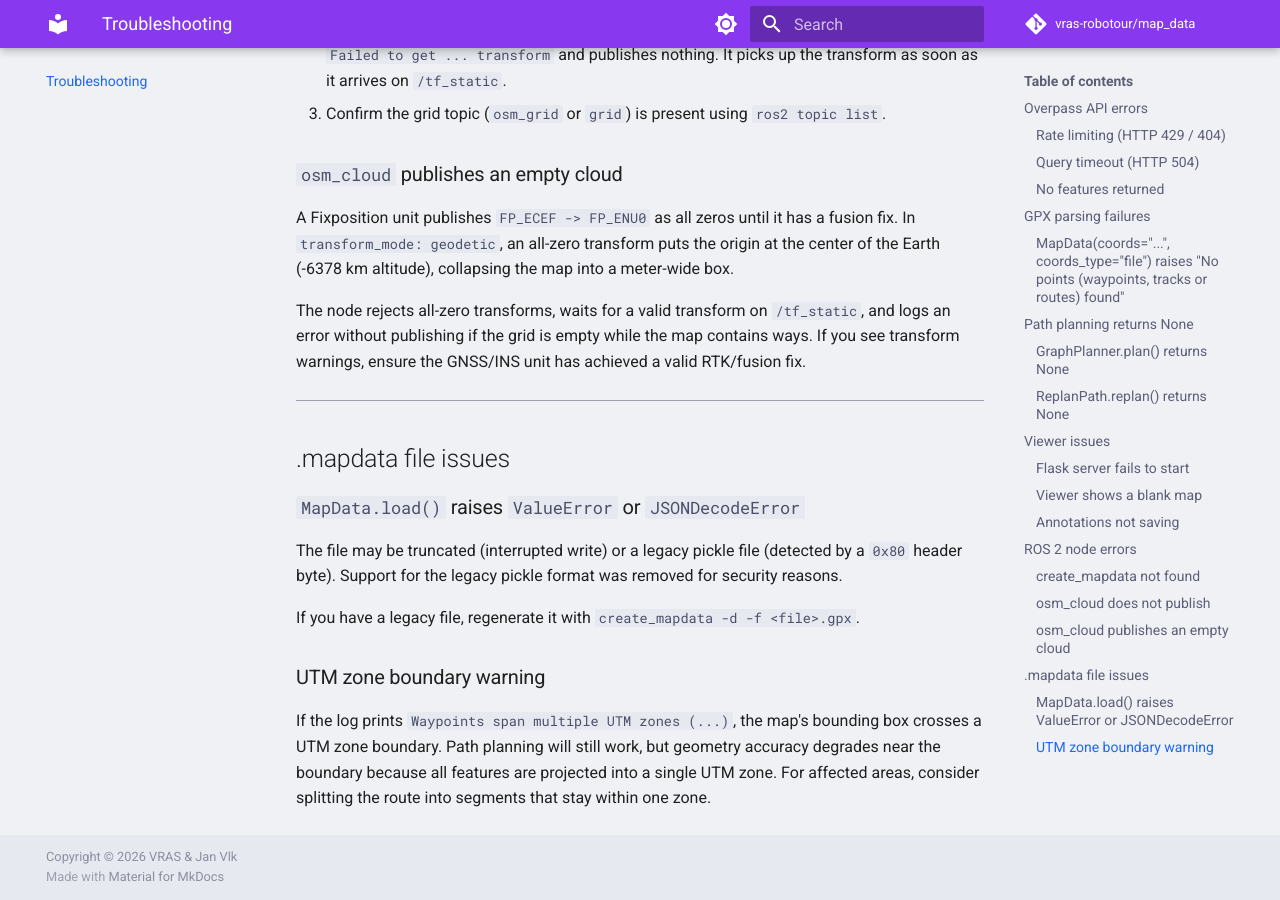
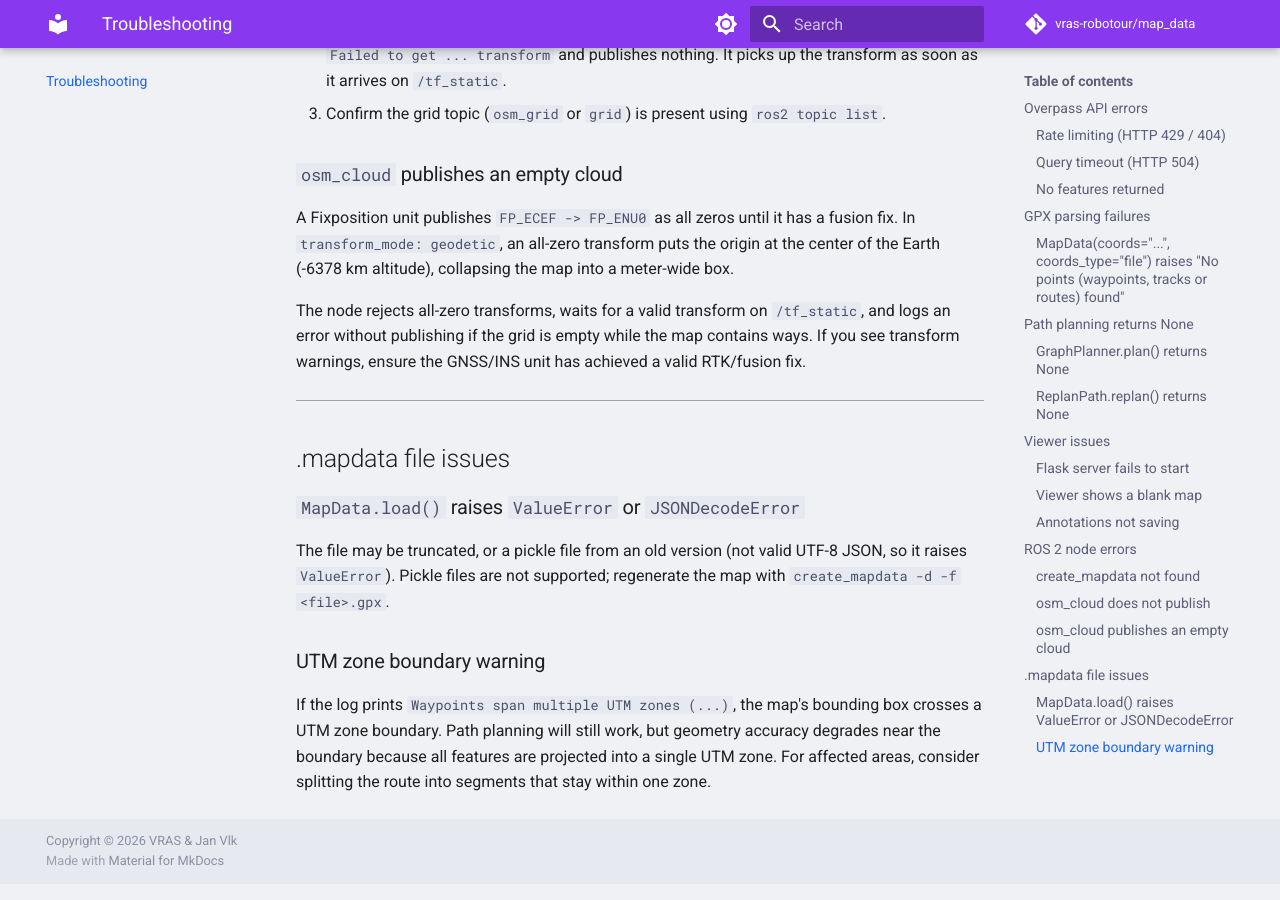
Before and after one commit to vras-robotour/map_data, an MkDocs documentation site: the page built from docs/troubleshooting.md, in a window 1280 px wide and 900 px high, scrolled down 2955 px. Built offline with MkDocs 1.6.1 and Material for MkDocs 9.7.7, drawn with Linux system fonts in a browser that asks for light colours; comment, search, counter and statistics services are not loaded.

Commit message:
docs: troubleshooting: pickle files without history narration

```diff
--- a/docs/troubleshooting.md
+++ b/docs/troubleshooting.md
@@ -103,9 +103,7 @@ The node rejects all-zero transforms, waits for a valid transform on `/tf_static
 
 ### `MapData.load()` raises `ValueError` or `JSONDecodeError`
 
-The file may be truncated (interrupted write) or a legacy pickle file (detected by a `0x80` header byte). Support for the legacy pickle format was removed for security reasons.
-
-If you have a legacy file, regenerate it with `create_mapdata -d -f <file>.gpx`.
+The file may be truncated, or a pickle file from an old version (not valid UTF-8 JSON, so it raises `ValueError`). Pickle files are not supported; regenerate the map with `create_mapdata -d -f <file>.gpx`.
 
 ### UTM zone boundary warning
 
```
